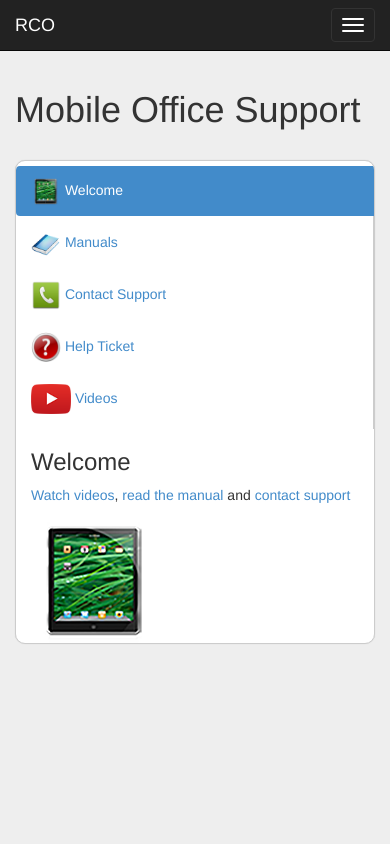
After one commit to hasibomi/RCO-RoyNabel, a CodeIgniter app: page /home/mobilesupport in a window 390 px wide. The commit adds this page. Run offline with CodeIgniter, Linux system fonts and the light colour scheme.

Commit message:
modified support, added mobile office support welcome page

```diff
--- a/application/controllers/home.php
+++ b/application/controllers/home.php
@@ -62,6 +62,46 @@ class Home extends CI_Controller
 	}
 
 	/**
+	 * Mobile Office support page
+	 */
+	public function mobilesupport()
+	{
+		$this->load->view('mobilesupport');
+	}
+
+	/**
+	 * CSV Editor support page
+	 */
+	public function csvsupport()
+	{
+		$this->load->view('csvsupport');
+	}
+
+	/**
+	 * Labels support page
+	 */
+	public function labelsupport()
+	{
+		$this->load->view('labelsupport');
+	}
+
+	/**
+	 * Scan support page
+	 */
+	public function scansupport()
+	{
+		$this->load->view('scansupport');
+	}
+
+	/**
+	 * Publish support page
+	 */
+	public function publishsupport()
+	{
+		$this->load->view('publishsupport');
+	}
+
+	/**
 	 * Contact page
 	 */
 	public function contact() {
--- a/application/views/layout/footer.php
+++ b/application/views/layout/footer.php
@@ -1,18 +1,3 @@
-	<div class="container">
-
-        <hr>
-
-        <footer>
-            <div class="row">
-                <div class="col-lg-12">
-                    <p>Copyright &copy; RCO 2014</p>
-                </div>
-            </div>
-        </footer>
-
-    </div>
-    <!-- /.container -->
-
     <!-- JavaScript -->
     <script src="<?php echo base_url(); ?>public/js/jquery-1.10.2.js"></script>
     <script src="<?php echo base_url(); ?>public/js/bootstrap.js"></script>
--- /dev/null
+++ b/application/views/mobilesupport.php
@@ -0,0 +1,60 @@
+<?php $this->load->view('layout/header'); ?>
+
+	<!-- Menu -->
+    <?php $this->load->view('layout/menu'); ?>
+    <div class="custom-container-fuild">
+        <div class="container">
+            <h1 class="page-header">Mobile Office Support</h1>
+
+            <div class="custom-container">
+                <div class="col-md-3 col-sm-4 sidebar">
+                    <ul class="nav nav-stacked nav-pills">
+                        <li class="active">
+                            <a href="<?= site_url('home/mobilesupport'); ?>">
+                                <img src="<?= base_url(); ?>public/images/mobile_office.png" width="30" height="30" >
+                                Welcome
+                            </a>
+                        </li>
+                        <li>
+                            <a href="<?= site_url('home/mobilesupport'); ?>">
+                                <img src="<?= base_url(); ?>public/images/manual.png" width="30" height="30" >
+                                Manuals
+                            </a>
+                        </li>
+                        <li>
+                            <a href="<?= site_url('home/mobilesupport'); ?>">
+                                <img src="<?= base_url(); ?>public/images/phone.png" width="30" height="30" >
+                                Contact Support
+                            </a>
+                        </li>
+                        <li>
+                            <a href="<?= site_url('home/mobilesupport'); ?>">
+                                <img src="<?= base_url(); ?>public/images/helpicon.png" width="30" height="30" >
+                                Help Ticket
+                            </a>
+                        </li>
+                        <li>
+                            <a href="<?= site_url('home/mobilesupport'); ?>">
+                                <img src="<?= base_url(); ?>public/images/youtube.png" width="40" height="30" >
+                                Videos
+                            </a>
+                        </li>
+                    </ul>
+                </div>
+                <!-- /.col-md-3.col-sm-4.sidebar -->
+                <div class="col-md-9">
+                    <h3>Welcome</h3>
+                    <p>
+                        <a href="">Watch videos</a>, <a href="">read the manual</a> and <a href="">contact support</a>
+                    </p>
+                    <img src="<?= base_url(); ?>public/images/mobile_office.png" >
+                </div>
+            </div>
+            <br>
+            <br>
+        </div>
+        <!-- /.container -->
+    </div>
+
+<!-- Footer -->
+<?php $this->load->view('layout/footer'); ?>
--- a/public/css/custom.css
+++ b/public/css/custom.css
@@ -19,3 +19,38 @@
 #publish {
     margin-left: 38px;
 }
+.custom-container-fuild {
+    width: 100%;
+    background-color: #eee;
+    overflow: hidden;
+    height: 100%;
+}
+.custom-container {
+    background-color: #fff;
+    border: 1px solid #cccccc;
+    overflow: hidden;
+    margin: auto;
+    border-radius: 10px;
+    box-shadow: 0 0 1px #cccccc;
+}
+.sidebar {
+    border-right: 1px solid #cccccc;
+    margin-top: 0;
+}
+.sidebar ul {
+    border: none;
+}
+.nav-pills > li > a {
+    width: 117%;
+    margin-left: -20px;
+}
+.nav-pills > li > a:hover {
+    width: 117%;
+    margin-left: -20px;
+}
+.nav-pills > li.active > a, .nav-pills > li.active > a:hover, .nav-pills > li.active > a:focus {
+    color: #fff;
+    background-color: #428bca;
+    width: 117%;
+    margin-left: -20px;
+}
```
Also changed, not shown: application/views/csvsupport.php (added, +7 -0 lines), application/views/labelsupport.php (added, +7 -0 lines), application/views/publishsupport.php (added, +7 -0 lines), application/views/scansupport.php (added, +7 -0 lines), nbproject/project.xml (added, +9 -0 lines), public/images/manual.png (added), public/images/phone.png (added), 2 other files. Lines whose indentation alone changed are shown as unchanged.
